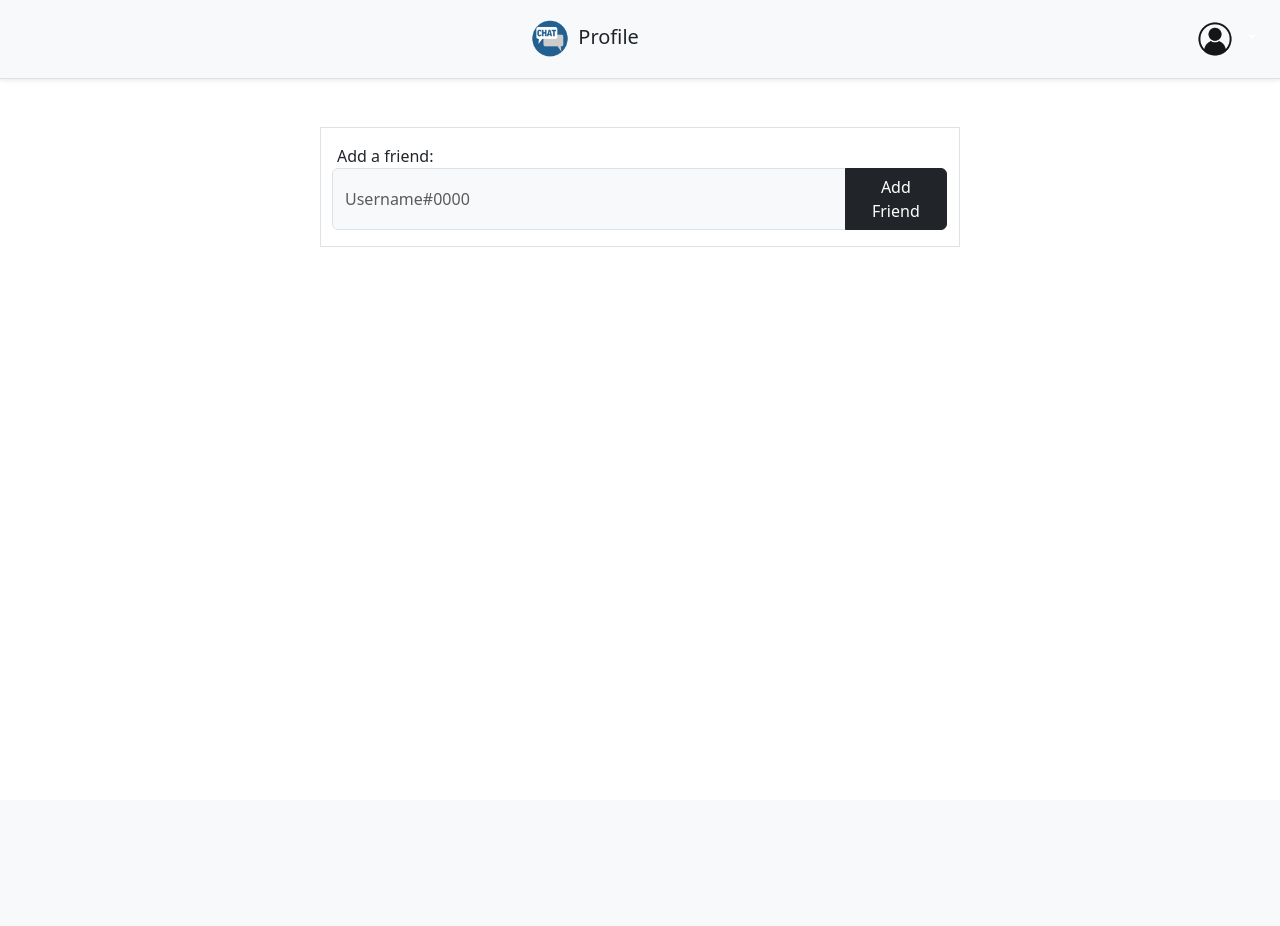
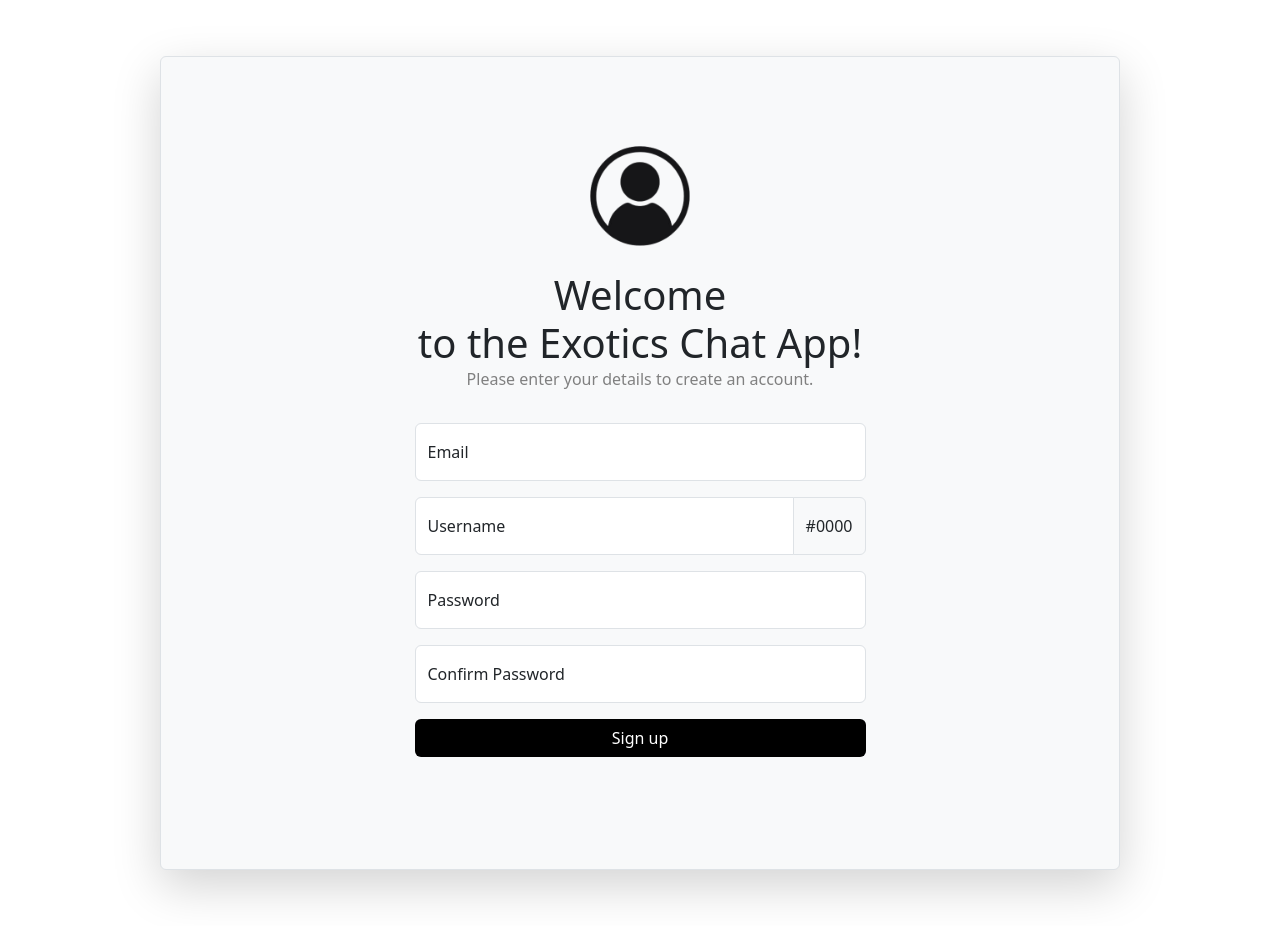
Before and after one commit to SookX/Chat-app, a Flask app: page /register in a window 1280 px wide. Before the commit the page ends 247 px from the top, so only its background shows below. Run offline with Flask 2, Linux system fonts and the light colour scheme.

Commit message:
Az sum idiot [Opraveno e vsichko]

```diff
--- a/main.py
+++ b/main.py
@@ -1,12 +1,13 @@
 from flask import Flask, render_template, request, redirect, url_for, flash, session
 from flask_sqlalchemy import SQLAlchemy
+from flask_bcrypt import Bcrypt
 import random
-import bcrypt
 
 app = Flask(__name__)
 app.config['SQLALCHEMY_DATABASE_URI'] = 'sqlite:///text.db'
 app.config['SECRET_KEY'] = '63103453574bccae5541fa05'
 db = SQLAlchemy(app)
+bcrypt = Bcrypt(app)
 
 class User(db.Model):
     __tablename__ = 'user'
@@ -17,16 +18,6 @@ class User(db.Model):
     tag = db.Column(db.Integer(), nullable = False)
     combo = db.Column(db.String(), nullable = False)
 
-    def set_password(self, password):
-        password = password.encode('utf-8')
-        salt = bcrypt.gensalt()
-        hashed_password = bcrypt.hashpw(password, salt).decode('utf-8')
-        self.password = hashed_password
-
-    def check_password(self, password):
-        password = password.encode('utf-8')
-        hashed_password = self.password.encode('utf-8')
-        return bcrypt.checkpw(password, hashed_password)
 
 class Friendship(db.Model):
     id = db.Column(db.Integer, primary_key=True)
@@ -37,33 +28,37 @@ class Friendship(db.Model):
         self.combo1 = combo1
         self.combo2 = combo2
 
+
+
+
 @app.route('/')
-@app.route('/home')
 def home():
     return render_template('index.html')
+
+
 
 @app.route('/register', methods=["POST", "GET"])
 def register():
     if request.method == "POST":
         email = request.form.get("email")
         username = request.form.get("username")
-        password = request.form.get("password")
-        confirm_password = request.form.get("confirm_password")
+        psw = request.form.get("password")
+        psw_confirm = request.form.get("confirm_password")
         if User.query.filter_by(username=username).first():
             return render_template('register.html', message="Username already exists.")
         if User.query.filter_by(email=email).first():
             return render_template('register.html', message="Another account is using this email.")
-        if password != confirm_password:
-            return render_template('register.html', message="The passwords do not match.")
+        if psw != psw_confirm:
+            return render_template('register.html', message="The passwords does not match.")
 
         tag = random.randint(0, 9999)
         combo = username + "#" + str(tag)
 
-        user = User(email=email, username=username, tag=tag, combo=combo)
-        user.set_password(password)
+        hashed_psw = bcrypt.generate_password_hash(psw).decode('utf-8')
+
+        user = User(email=email, username=username, password=hashed_psw, tag=tag, combo = combo)
         db.session.add(user)
         db.session.commit()
-
         session['username'] = username
         session['tag'] = tag
         session['combo'] = combo
@@ -104,8 +99,8 @@ def profile():
 def login():
     email = request.form.get("email")
     password = request.form.get('password')
-    user = User.query.filter_by(email=email, password=password).first()
-    if user:
+    user = User.query.filter_by(email=email).first()
+    if user and bcrypt.check_password_hash(user.password, password):
         username = user.username
         tag = user.tag
         combo = user.combo
--- a/templates/register.html
+++ b/templates/register.html
@@ -1,65 +1,64 @@
-<!doctype html>
+<!DOCTYPE html>
 <html lang="en">
     <head>
-    <meta charset="utf-8">
+        <meta charset="UTF-8">
+        <meta http-equiv="X-UA-Compatible" content="IE=edge">
+        <meta name="viewport" content="width=device-width, initial-scale=1.0">
+        <title>Register</title>
+
         <link href="https://cdn.jsdelivr.net/npm/bootstrap@5.3.0-alpha1/dist/css/bootstrap.min.css" rel="stylesheet" integrity="sha384-GLhlTQ8iRABdZLl6O3oVMWSktQOp6b7In1Zl3/Jr59b6EGGoI1aFkw7cmDA6j6gD" crossorigin="anonymous">
-    <meta name="viewport" content="width=device-width, initial-scale=1">
-    <title>Profile</title>
     </head>
 
     <body>
-    <nav class="navbar navbar-expand-lg navbar-light bg-light border-bottom shadow-sm">
 
-        <div class="container-fluid">
-          <h3>{{username}}</h3>
-          <a class="navbar-brand" href="#">
-            <img src="../static/images/logo.png" height="40px">
+        <br><br>
+        <div class="card border w-75 mx-auto text-center my-2 bg-light shadow-lg" style="border-radius: 6px;">
 
-            <span class="mx-1 link-dark">Profile</span>
-          </a>
-          <div class="dropdown">
-            <button class="btn btn-secondary dropdown-toggle bg-transparent border-0" type="button" id="dropdownMenuButton" data-bs-toggle="dropdown" aria-expanded="false">
-              <img src="../static/images/user.png" alt="" height="50px">
-            </button>
-            <ul class="dropdown-menu dropdown-menu-end" aria-labelledby="dropdownMenuButton">
-              <li><a class="dropdown-item" href="#">Profile</a></li>
-              <li><a class="dropdown-item" href="#">Sign Out</a></li>
-            </ul>
+            <div class="container">
+                <div class="row align-items-center justify-content-center">
+
+                    <div class="col py-5">
+                            <img src="../static/images/pfp.png" width="150" class="mx-auto mt-3">
+
+                            <div class="mb-3">
+                                <h1 class="mb-0">Welcome <br>to the Exotics Chat App!</h1>
+                                <div style="color: grey;">Please enter your details to create an account.</div>
+                            </div>
+                            <span style="color: red;">{{message}}</span>
+
+                            <div class="card-body">
+                                <form class="w-50 mx-auto text-end" method="post">
+                                    <div class="form-floating mb-3">
+                                        <input required type="text" id="email" placeholder="Email" class="form-control" name="email">
+                                        <label for="username" class="form-label">Email</label>
+                                    </div>
+
+                                    <div class="input-group">
+                                        <div class="form-floating mb-3">
+                                            <input required type="text" id="username" placeholder="Username" class="form-control" name="username">
+                                            <label for="username" class="form-label">Username</label>
+                                        </div>
+                                        <span class="input-group-text mb-3">#0000</span>
+                                    </div>
+
+                                    <div class="form-floating mb-3">
+                                        <input required type="password" id="password" placeholder="Password" class="form-control" name="password">
+                                        <label for="password" class="form-label">Password</label>
+                                    </div>
+
+                                    <div class="form-floating mb-3">
+                                        <input required type="password" id="password" placeholder="Confirm Password" class="form-control" name="confirm_password">
+                                        <label for="password" class="form-label">Confirm Password</label>
+                                    </div>
+
+                                    <button type="submit" class="btn bg-black text-white w-100 mb-5">Sign up</button>
+                                </form>
                             </div>
 
                     </div>
-    </nav>
-
-    <div class="container border w-50 my-3 mt-lg-5 mb-lg-0 py-3"> <!--main-->
-
-      <form method="post">
-        <div class="input-group">
-          <label class="form-label col-12 ms-1 mb-0" >Add a friend:</label>
-            <input class="col-10 form-control rounded-start bg-light" id="search" type="search" placeholder="Username#0000" aria-label="Search" name="friend">
-            <button class="col-2 btn btn-dark" type="submit" name="add">Add Friend</button>
                 </div>
-
-      </form>
-      <div class="card-body d-flex flex-column overflow-auto">
-        {% for i in friends %}
-
-        <a href="#" class="text-decoration-none">
-          <button class="btn rounded-0 border-top border-bottom d-flex align-items-center w-100 p-0">
-            <img src="../static/images/pfp.png" width="50">
-            {{i.combo2}}
-            <br>
-          </button>
-        </a>
-        {% endfor %}
             </div>
-
-
-
-
-
-
         </div>
-
-    <script src="https://cdn.jsdelivr.net/npm/bootstrap@5.3.0-alpha1/dist/js/bootstrap.bundle.min.js" integrity="sha384-w76AqPfDkMBDXo30jS1Sgez6pr3x5MlQ1ZAGC+nuZB+EYdgRZgiwxhTBTkF7CXvN" crossorigin="anonymous"></script>
+        <br><br>
     </body>
 </html>
```
Also changed, not shown: templates/profile.html (+8 -33 lines), instance/text.db (added), templates/login.html (line endings or trailing spaces). Lines whose indentation alone changed are shown as unchanged.
